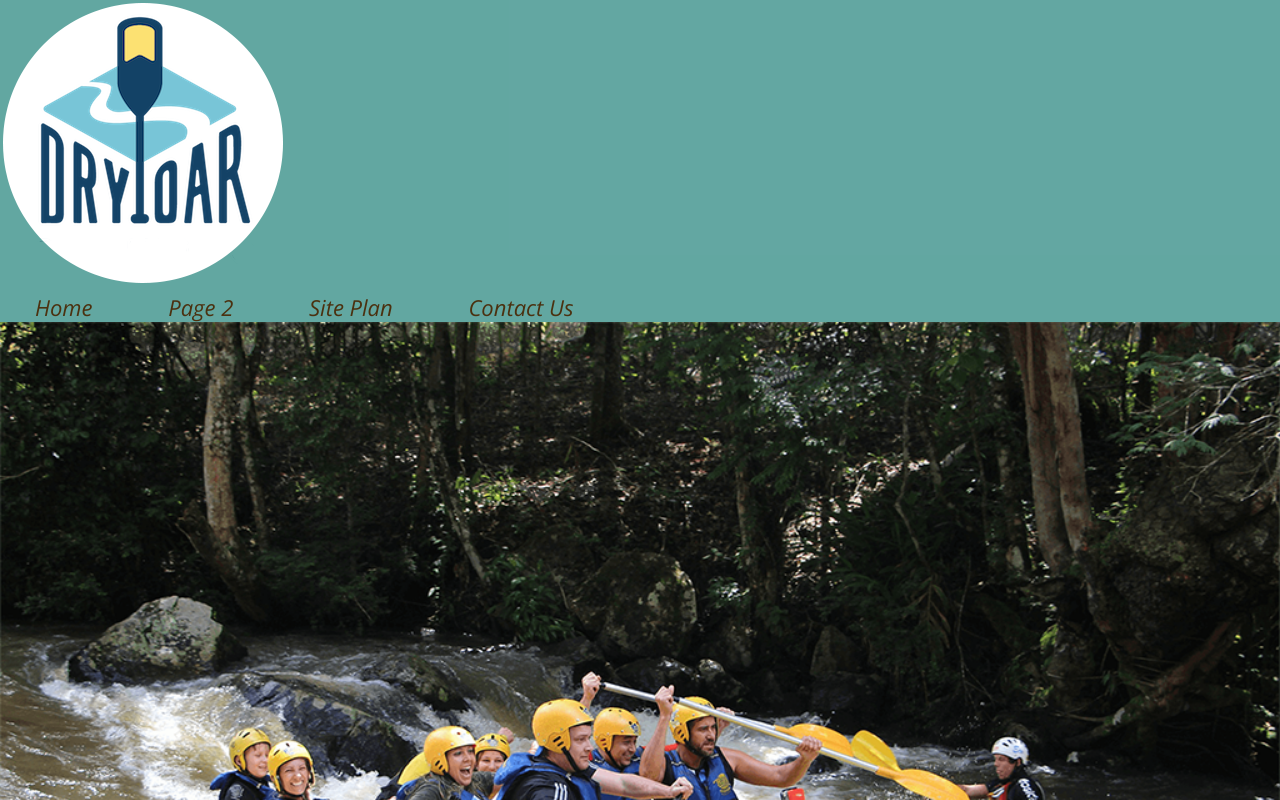
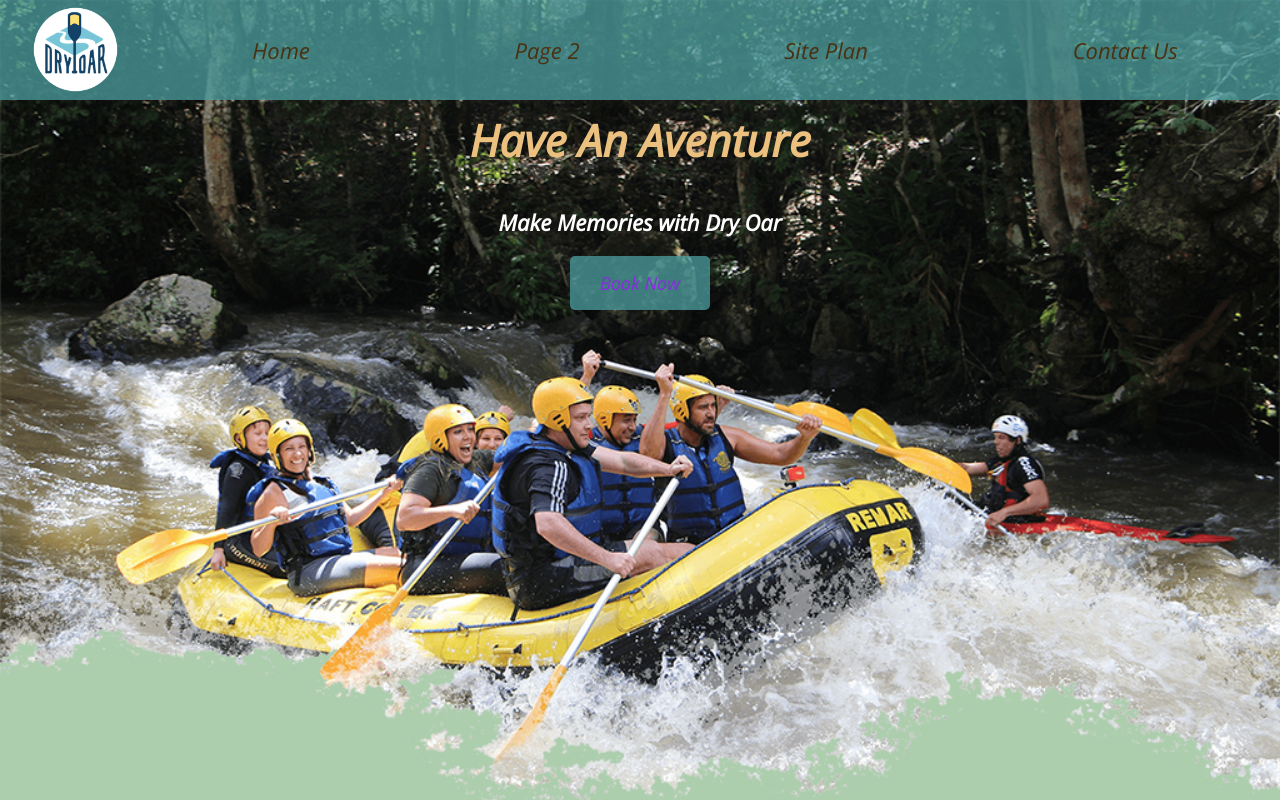
Before and after one commit to vuulgen/vuulgen.github.io, a plain HTML site: page WDD 130/index.html in a window 1280 px wide. Shown: the top 800 px of the page. Drawn offline with nearby package versions, Linux system fonts and the light colour scheme; a web font is replaced by a local one.

Commit message:
Home page update

```diff
--- a/WDD 130/index.html
+++ b/WDD 130/index.html
@@ -10,9 +10,8 @@
 <body>
     <div id="content">
     <header>
-        <div>
             <a id="logo_link" href="index.html">
-            <img alt = "Dry Oar Logo" src = "img/logo.png">
+                <img class="logo" alt="Dry Oar Logo" src="img/logo.png" style="width: 85px;">
             </a>
             <nav>
                 <a href="index.html">Home</a>
@@ -20,10 +19,9 @@
                 <a href="site-plan-rafting.html">Site Plan</a>
                 <a href="contactus.html">Contact Us</a>
             </nav>
-        </div>
     </header>
     <div id="hero">
-        <div id="hero-boc">
+        <div id="hero-box">
             <img id="hero-img" src = "img/hero.png" alt="People enjoying white water rafting" >
         </div>
         <section id="hero-msg">
@@ -43,7 +41,7 @@
         <section class="camping-card">
             <img class="card-img" src="img/camping.jpg" alt="tent in mountains">
             <img class="icon" src="img/fire_icon.png" alt="fire icon">
-            <h2>Rapids</h2>
+            <h2>Camping</h2>
         </section>
         <section class="rapids-card">
             <img class="card-img" src="img/rapids.jpg" alt="rafting boat">
--- a/WDD 130/style.css
+++ b/WDD 130/style.css
@@ -1,14 +1,62 @@
 @import url('https://fonts.googleapis.com/css2?family=Fredericka+the+Great&family=Open+Sans:ital@1&display=swap');
 /* 'Fredericka the Great', 'Open Sans', 'Helvetica', 'sans-serif' */
 
+
+header {
+    display: grid;
+    grid-template-columns: 150px auto;
+    background-color:rgba(76, 155, 158, 0.76);
+}
+nav {
+    display: flex;
+    justify-content: space-around;
+}
+Nav a {
+    text-align: center;
+    color: #4b3110;
+    text-decoration:none;
+    padding:35px;
+
+}
+nav a:hover {
+    background-color: grey;
+}
 .home-tittle{
     font-family: 'Fredericka the Great', 'Open Sans', 'Helvetica';
     font-size: 2em;
     margin-top: 10px;
+    color:rgb(236, 193, 127);
+
 }
+
 #logo_link {
     padding-top: 5px;
+    justify-self: center;
+    align-self: center;
 }
+#hero {
+    display: grid;
+    grid-template-columns: 1fr 3fr 1fr;
+    margin-top: -100px;
+}
+#hero-box {
+    grid-column: 1/4;
+    grid-row: 1/3;
+    z-index: -1;
+}
+#hero-img {
+    width:100%
+}
+#hero-msg {
+    grid-column: 2/3;
+    grid-row: 1/2;
+    margin-top: 100px
+}
+#hero-msg  {
+    color: white;
+    text-align: center;
+}
+
 #content {
     max-width: 1600px;
     margin: 0 auto;
@@ -16,13 +64,6 @@
 #background {
     height:725px;
     background-color: rgba(229, 191, 160, 0.596);
-}
-Nav a {
-    text-align: center;
-    color: #4b3110;
-    text-decoration:none;
-    padding:35px;
-
 }
 .msg {
     font-family:'Fredericka the Great';
@@ -48,12 +89,7 @@ footer a:hover  {
 footer .social img {
     padding-top: 15px;
 }
-#hero-img {
-    width:100%
-}
-#hero-msg  {
-    text-align: center;
-}
+
 .rivers-card {
     margin: 200px 0px;
 }
@@ -84,12 +120,7 @@ body {
     margin: 0;
     padding:0;
 }
-header {
-    background-color:rgba(76, 155, 158, 0.76);
-}
-nav a:hover {
-    background-color: grey;
-}
+
 .book, .join {
     color: blueviolet;
     text-decoration: none;
```
